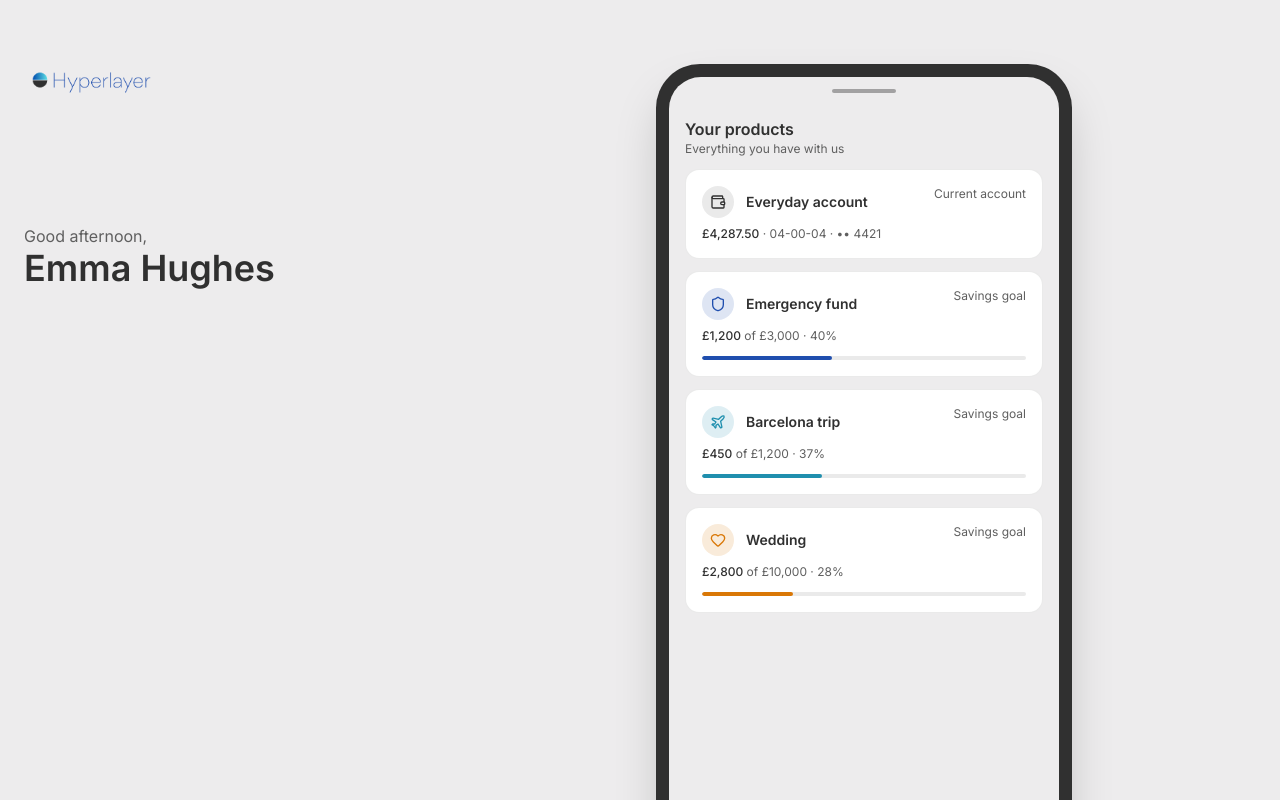
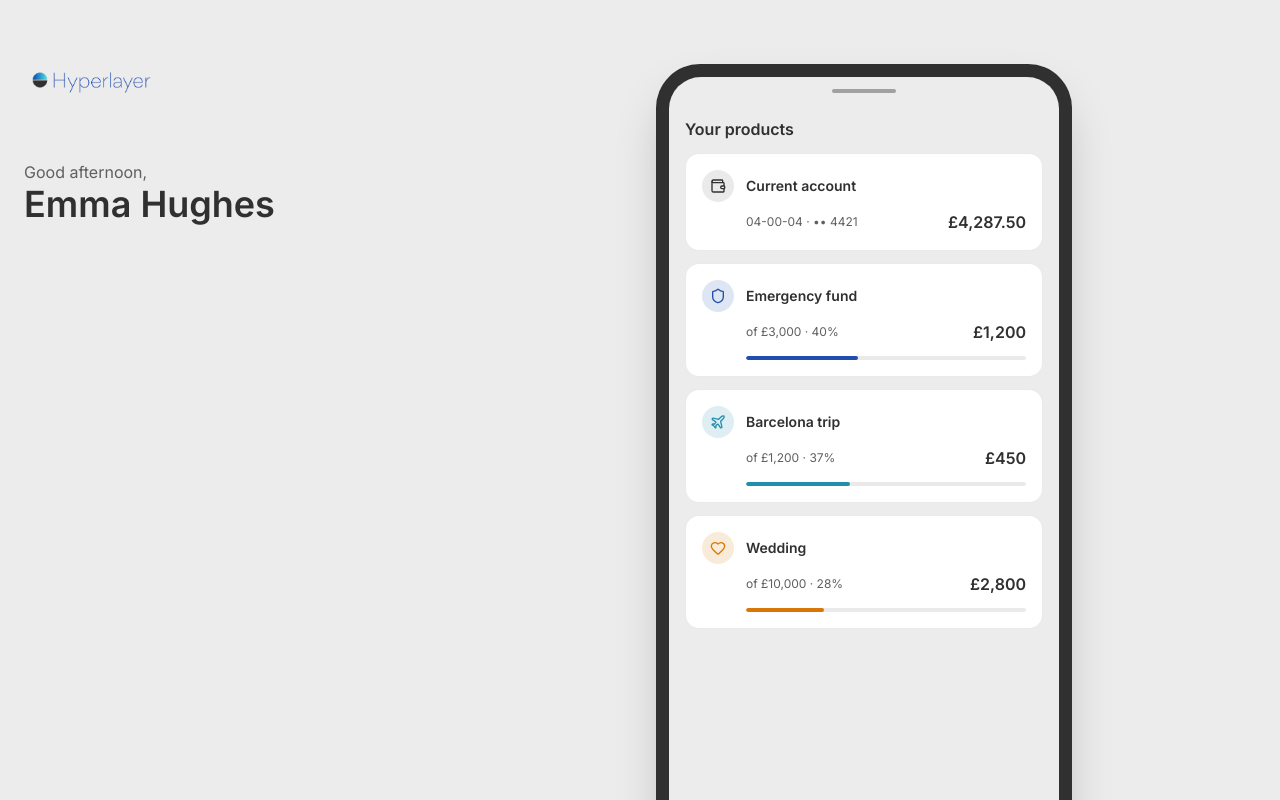
Before and after one commit to mutusrinivasan/hyperlayer-demos, a React (Vite) app: page /products in a window 1280 px wide. Shown: the top 800 px of the page. Built offline with nearby package versions, Linux system fonts and the light colour scheme.

Commit message:
Refactor ProductTile: right-aligned balance, incumbent-pattern structure

```diff
--- a/src/components/AccountTile.tsx
+++ b/src/components/AccountTile.tsx
@@ -12,18 +12,16 @@ export default function AccountTile({ account }: AccountTileProps) {
     <ProductTile
       icon={<Wallet className="h-4 w-4" />}
       accent="grey"
-      title={account.name}
-      rightLabel="Current account"
+      title="Current account"
       subtitle={
-        <>
-          <span className="font-medium text-hyperlayer-grey">
-            {formatCurrency(account.balance, 'en-GB')}
-          </span>
-          <span className="text-hyperlayer-text-secondary">
-            {' '}
-            · {account.sortCode} · •• {account.accountNumberLast4}
-          </span>
-        </>
+        <span className="text-hyperlayer-text-secondary">
+          {account.sortCode} · •• {account.accountNumberLast4}
+        </span>
+      }
+      rightValue={
+        <span className="text-base font-semibold text-hyperlayer-grey">
+          {formatCurrency(account.balance, 'en-GB')}
+        </span>
       }
     />
   );
--- a/src/components/HomeShell.tsx
+++ b/src/components/HomeShell.tsx
@@ -22,7 +22,7 @@ export function HomeSidebar({ customer }: { customer: Customer }) {
   return (
     <>
       <img src="/hyperlayer-logo.png" alt="Hyperlayer" className="h-8 w-auto" />
-      <div className="mt-32">
+      <div className="mt-16">
         <p className="text-hyperlayer-text-secondary">Good afternoon,</p>
         <h1 className="text-4xl font-semibold text-hyperlayer-grey">
           {customer.firstName} {customer.lastName}
--- a/src/components/ProductTile.tsx
+++ b/src/components/ProductTile.tsx
@@ -5,8 +5,8 @@ interface ProductTileProps {
   icon: ReactNode;
   accent: Accent;
   title: string;
-  subtitle: ReactNode;
-  rightLabel?: string;
+  subtitle?: ReactNode;
+  rightValue?: ReactNode;
   progress?: number;
 }
 
@@ -15,32 +15,37 @@ export default function ProductTile({
   accent,
   title,
   subtitle,
-  rightLabel,
+  rightValue,
   progress,
 }: ProductTileProps) {
   const { bg, text, fill } = accentMap[accent];
+  const hasMetaRow = subtitle !== undefined || rightValue !== undefined;
 
   return (
     <div className="rounded-xl border border-hyperlayer-grey/10 bg-white p-4">
-      <div className="flex items-start justify-between gap-3">
-        <div className="flex min-w-0 items-center gap-3">
-          <div
-            className={`flex h-8 w-8 shrink-0 items-center justify-center rounded-full ${bg} ${text}`}
-          >
-            {icon}
-          </div>
-          <p className="truncate text-sm font-semibold text-hyperlayer-grey">{title}</p>
+      <div className="flex items-center gap-3">
+        <div
+          className={`flex h-8 w-8 shrink-0 items-center justify-center rounded-full ${bg} ${text}`}
+        >
+          {icon}
         </div>
-        {rightLabel && (
-          <span className="shrink-0 text-xs text-hyperlayer-text-secondary">{rightLabel}</span>
-        )}
+        <p className="min-w-0 truncate text-sm font-semibold text-hyperlayer-grey">{title}</p>
       </div>
 
-      <div className="mt-2 text-xs">{subtitle}</div>
+      {hasMetaRow && (
+        // pl-11 = p-4 outer + icon w-8 + gap-3 = 44px — indents text column under the title.
+        // If icon size or top-row gap changes, update this too.
+        <div className="mt-2 flex items-center justify-between gap-3 pl-11">
+          <div className="min-w-0 flex-1 text-xs">{subtitle}</div>
+          {rightValue !== undefined && <div className="shrink-0">{rightValue}</div>}
+        </div>
+      )}
 
       {progress !== undefined && (
-        <div className="mt-3 h-1 overflow-hidden rounded-full bg-hyperlayer-grey/10">
-          <div className={`h-full rounded-full ${fill}`} style={{ width: `${progress}%` }} />
+        <div className="mt-3 pl-11">
+          <div className="h-1 overflow-hidden rounded-full bg-hyperlayer-grey/10">
+            <div className={`h-full rounded-full ${fill}`} style={{ width: `${progress}%` }} />
+          </div>
         </div>
       )}
     </div>
--- a/src/components/SavingsTile.tsx
+++ b/src/components/SavingsTile.tsx
@@ -16,17 +16,15 @@ export default function SavingsTile({ jar }: SavingsTileProps) {
       icon={<Icon className="h-4 w-4" />}
       accent={jar.accent}
       title={jar.name}
-      rightLabel="Savings goal"
       subtitle={
-        <>
-          <span className="font-medium text-hyperlayer-grey">
-            {formatCurrencyCompact(jar.balance, 'en-GB')}
-          </span>
-          <span className="text-hyperlayer-text-secondary">
-            {' '}
-            of {formatCurrencyCompact(jar.targetBalance, 'en-GB')} · {pct}%
-          </span>
-        </>
+        <span className="text-hyperlayer-text-secondary">
+          of {formatCurrencyCompact(jar.targetBalance, 'en-GB')} · {pct}%
+        </span>
+      }
+      rightValue={
+        <span className="text-base font-semibold text-hyperlayer-grey">
+          {formatCurrencyCompact(jar.balance, 'en-GB')}
+        </span>
       }
       progress={pct}
     />
--- a/src/pages/ProductsHome.tsx
+++ b/src/pages/ProductsHome.tsx
@@ -16,7 +16,6 @@ export default function ProductsHome() {
       <section className="mt-8 lg:mt-0">
         <header>
           <h2 className="text-base font-semibold text-hyperlayer-grey">Your products</h2>
-          <p className="text-xs text-hyperlayer-text-secondary">Everything you have with us</p>
         </header>
         <div className="mt-3 space-y-3">
           <AccountTile account={account} />
```
